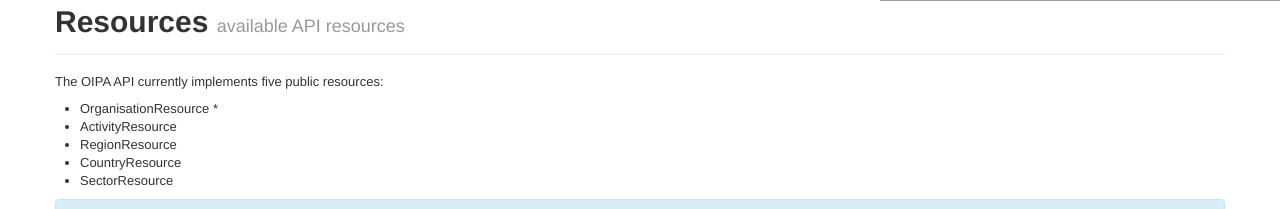
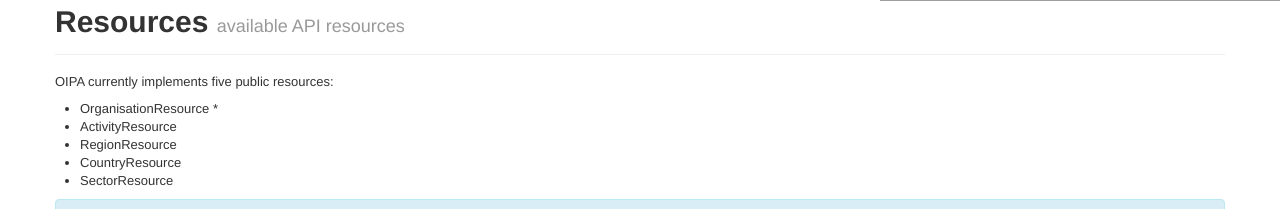
Before and after one commit to openaid-IATI/OIPA-V2, a Django app: template iati/templates/documentation/resources.html in a window 1280 px wide. Shown: the part 299-508 px from the top of the page. Run offline with Django 3.2, Linux system fonts and the light colour scheme; the template is opened without the code that fills it, so the values that code supplies are empty; some libraries are stand-ins or nearby versions; grey boxes are pictures that could not be loaded.

Commit message:
modified txt

```diff
--- a/iati/templates/documentation/resources.html
+++ b/iati/templates/documentation/resources.html
@@ -9,7 +9,7 @@
         </div>
         <div class="row">
             <div class="span12">
-                <p>The OIPA API currently implements five public resources:</p>
+                <p>OIPA currently implements five public resources:</p>
                 <ul>
                     <li>OrganisationResource *</li>
                     <li>ActivityResource</li>
```
